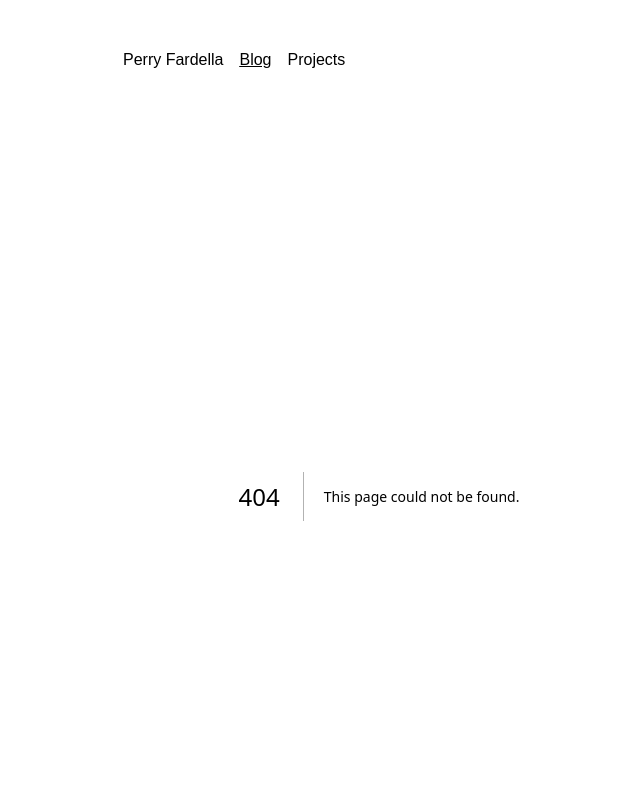
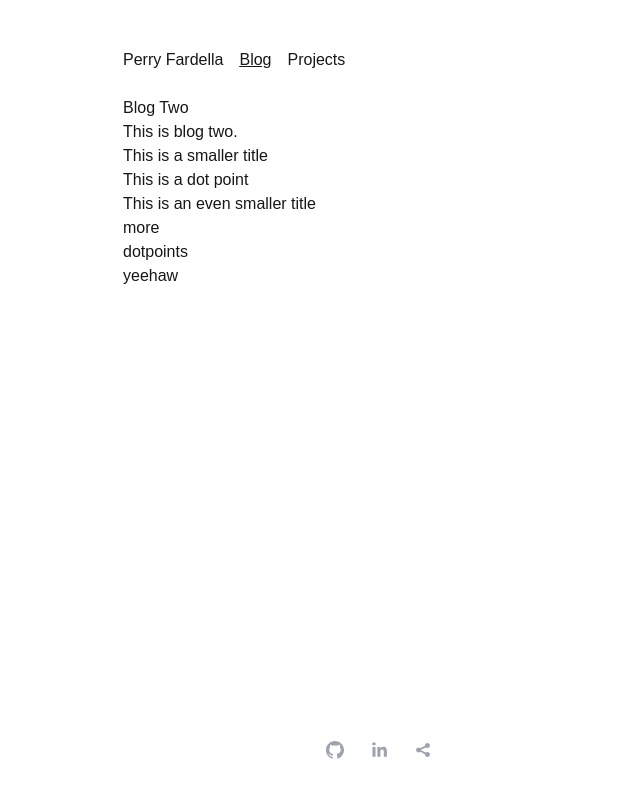
Before and after one commit to perryfardella/personal-website-v2, a Next.js app: page /blog/posts/blog-one in a window 1280 px wide. Before the commit this address had no page. Shown: the top 800 px of the page, without its empty margins (261-901 px from the left). Built offline with nearby package versions, Linux system fonts and the light colour scheme.

Commit message:
Add sample blog posts

```diff
--- /dev/null
+++ b/app/blog/posts/blog-one/page.mdx
@@ -0,0 +1,19 @@
+export const metadata = {
+  title: "Blog One",
+  publishedAt: "2024-04-05",
+  summary: "This is a blog post summary.",
+};
+
+# Blog Two
+
+This is blog two.
+
+## This is a smaller title
+
+- This is a dot point
+
+### This is an even smaller title
+
+- more
+- dotpoints
+- yeehaw
--- /dev/null
+++ b/app/blog/posts/blog-two/page.mdx
@@ -0,0 +1,19 @@
+export const metadata = {
+  title: "Blog Two",
+  publishedAt: "2024-04-09",
+  summary: "This is a blog post summary.",
+};
+
+# Blog Two
+
+This is blog two.
+
+## This is a smaller title
+
+- This is a dot point
+
+### This is an even smaller title
+
+- more
+- dotpoints
+- yeehaw
--- a/app/page.tsx
+++ b/app/page.tsx
@@ -2,8 +2,8 @@ export default function Home() {
   return (
     <div>
       <main>
-        <h2>Recent blog posts</h2>
-        <h2>Recent projects</h2>
+        <h1>Recent blog posts</h1>
+        <h1>Recent projects</h1>
       </main>
     </div>
   );
```
